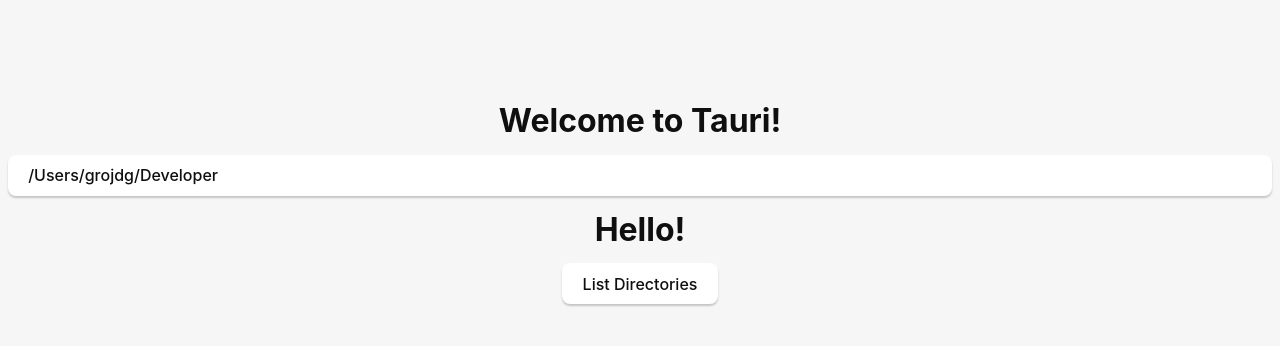
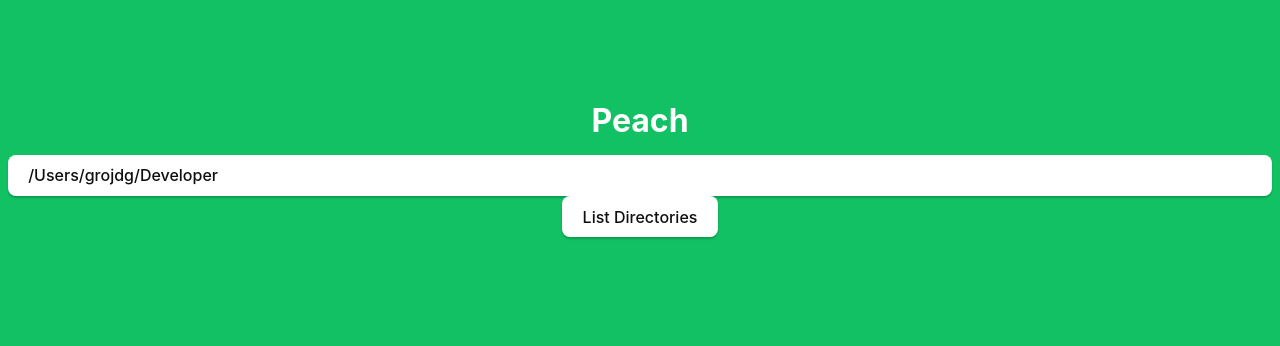
Before and after one commit to xxk-i/Peach, a Svelte app: page / in a window 1280 px wide. Shown: the top 346 px of the page. Built offline with nearby package versions, Linux system fonts and the light colour scheme.

Commit message:
cute ass colors

```diff
--- a/src/App.svelte
+++ b/src/App.svelte
@@ -5,10 +5,8 @@
 </script>
 
 <main class="container">
-  <h1>Welcome to Tauri!</h1>
+  <h1>Peach</h1>
   <input bind:value={path}>
-
-  <h1>Hello!</h1>
 
   <div class="row">
     <ListDir path={path}/>
--- a/src/styles.css
+++ b/src/styles.css
@@ -4,8 +4,8 @@
   line-height: 24px;
   font-weight: 400;
 
-  color: #0f0f0f;
-  background-color: #f6f6f6;
+  color: #ffffff;
+  background-color: #11c163;
 
   font-synthesis: none;
   text-rendering: optimizeLegibility;
@@ -23,17 +23,6 @@
   text-align: center;
 }
 
-.logo {
-  height: 6em;
-  padding: 1.5em;
-  will-change: filter;
-  transition: 0.75s;
-}
-
-.logo.tauri:hover {
-  filter: drop-shadow(0 0 2em #24c8db);
-}
-
 .row {
   display: flex;
   justify-content: center;
@@ -46,7 +35,7 @@
 }
 
 a:hover {
-  color: #535bf2;
+  color: #e5f253;
 }
 
 h1 {
@@ -91,7 +80,7 @@
 @media (prefers-color-scheme: dark) {
   :root {
     color: #f6f6f6;
-    background-color: #2f2f2f;
+    background-color: #f335a7;
   }
 
   a:hover {
```
